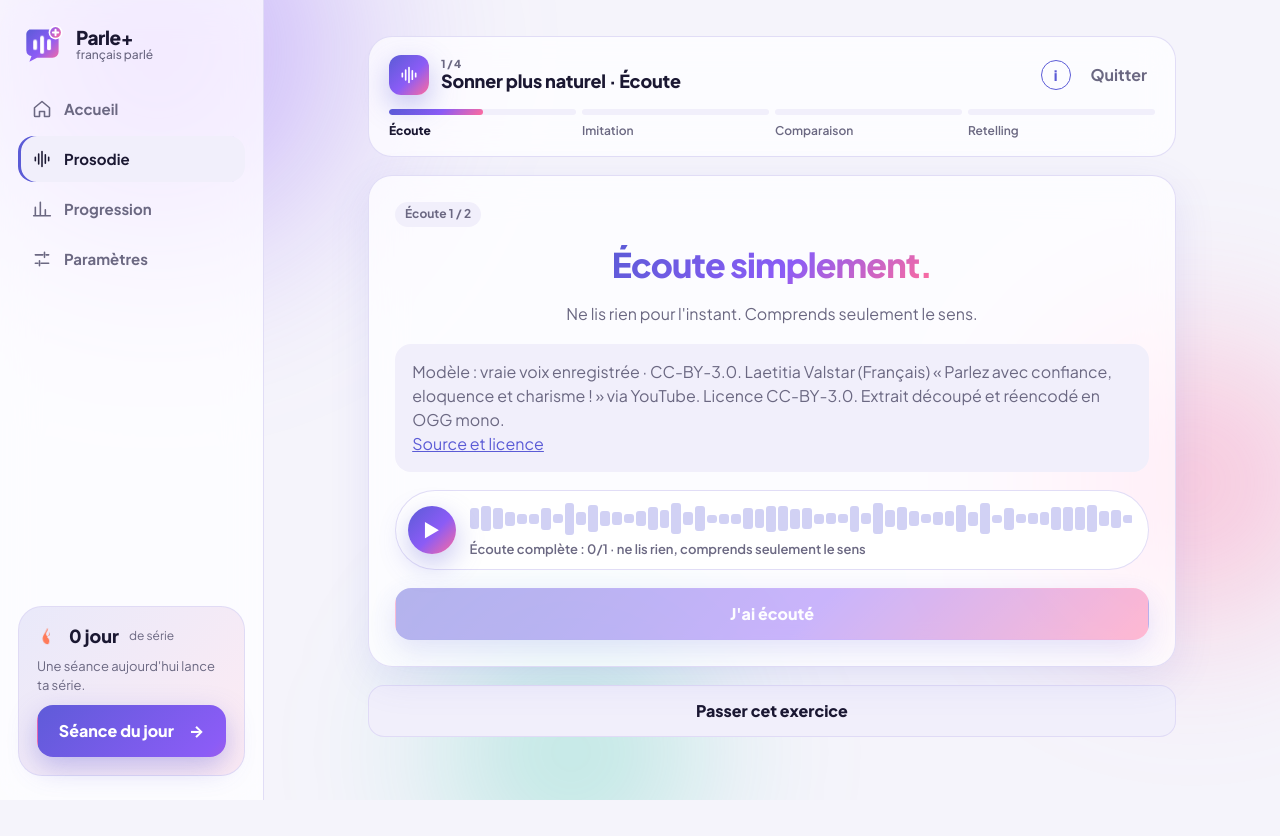
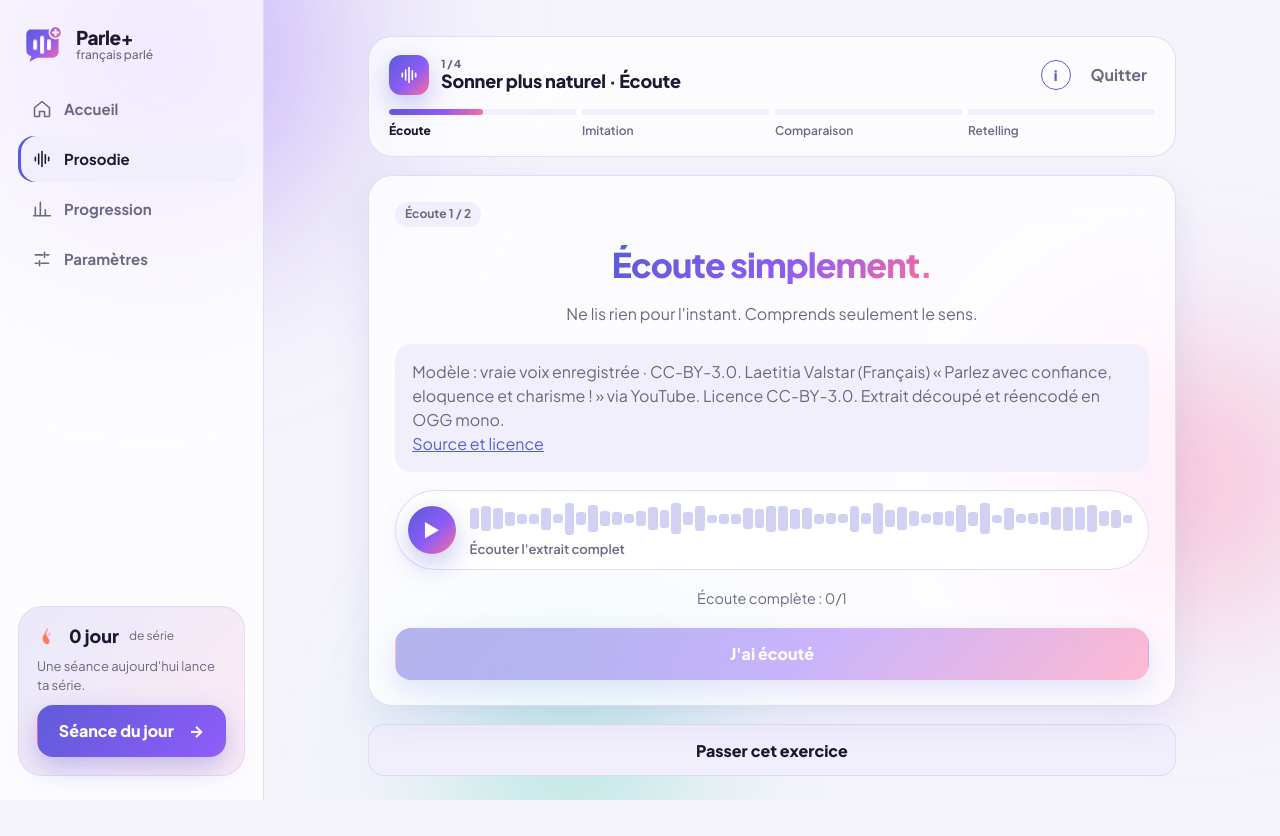
Before and after one commit to brahmiamine/fr, a React (Vite) app: page /#/prosody in a window 1280 px wide. Before the commit the page ends 800 px from the top, so only its background shows below. Built offline with nearby package versions, Linux system fonts and the light colour scheme.

Commit message:
fix(ui): move listening instructions out of the audio player
Co-Authored-By: Claude Sonnet 5.5 <noreply@anthropic.com>
Claude-Session: https://claude.ai/code/session_01UxXYe2xGWbwjVWXjcYJZHh

```diff
--- a/src/features/prosody/components/ListeningExercise.tsx
+++ b/src/features/prosody/components/ListeningExercise.tsx
@@ -270,9 +270,9 @@ export function ListeningExercise({
           speechLocale={exercise.voiceLocale}
           speechRate={speechRateFor(exercise)}
           label="Écouter l'extrait complet"
-          caption={`Écoute complète : ${Math.min(meaningPlays, 1)}/1 · ne lis rien, comprends seulement le sens`}
           onComplete={onAudioComplete}
         />
+        <p className="muted audio__hint">Écoute complète : {Math.min(meaningPlays, 1)}/1</p>
         <button
           type="button"
           className="button button--block"
```
